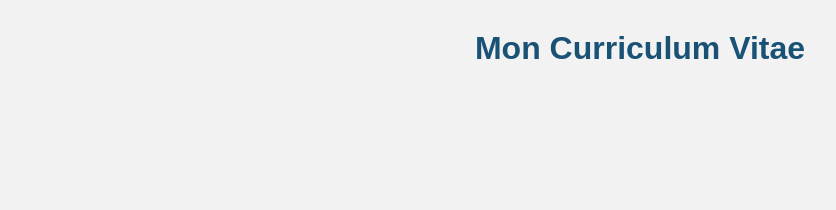
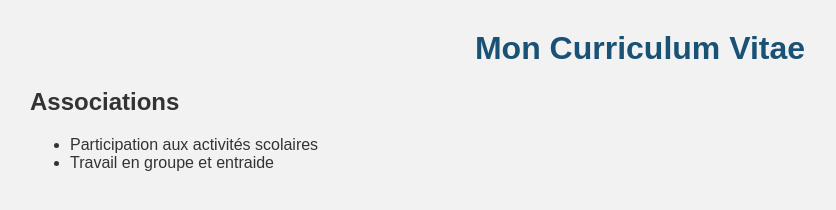
Before and after one commit to hounsoumael2-rgb/mon-cv, a plain HTML site: page index.html in a window 1280 px wide. Shown: the whole page, without its empty margins (0-836 px from the left). Drawn offline with Linux system fonts and the light colour scheme.

Commit message:
Ajout des associations

```diff
--- a/index.html
+++ b/index.html
@@ -8,5 +8,10 @@
 </head>
 <body>
     <h1>Mon Curriculum Vitae</h1>
+    <h2>Associations</h2>
+<ul>
+    <li>Participation aux activités scolaires</li>
+    <li>Travail en groupe et entraide</li>
+</ul>
 </body>
 </html>
```
